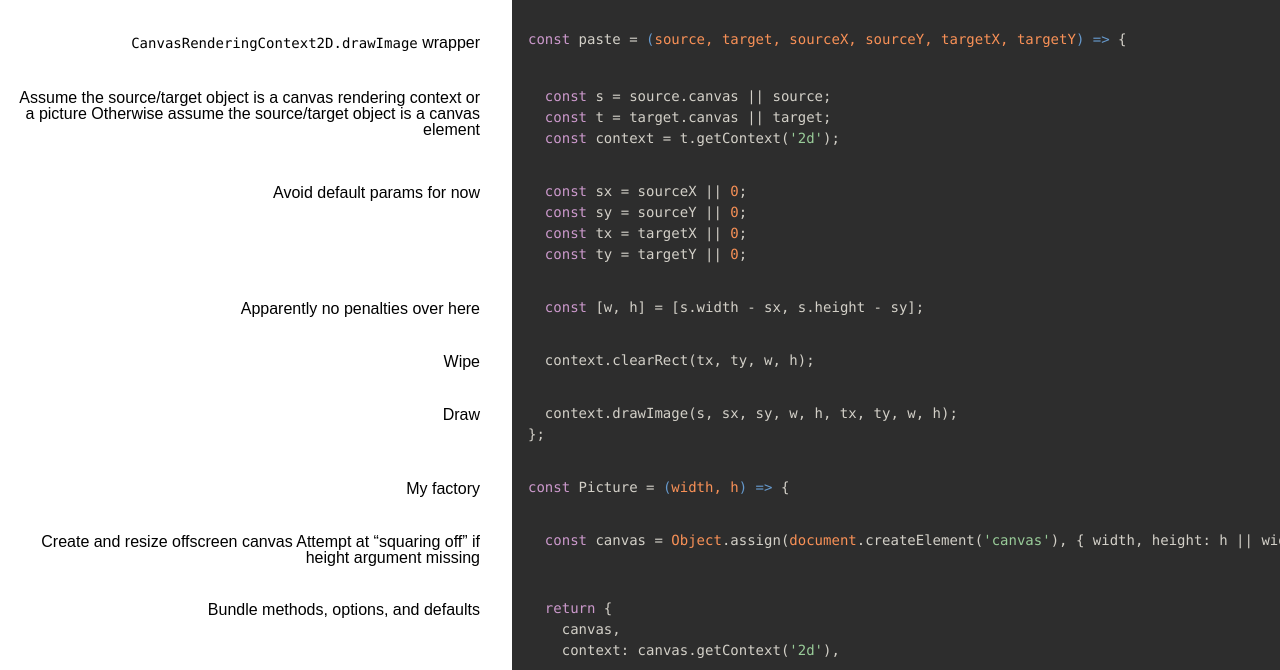
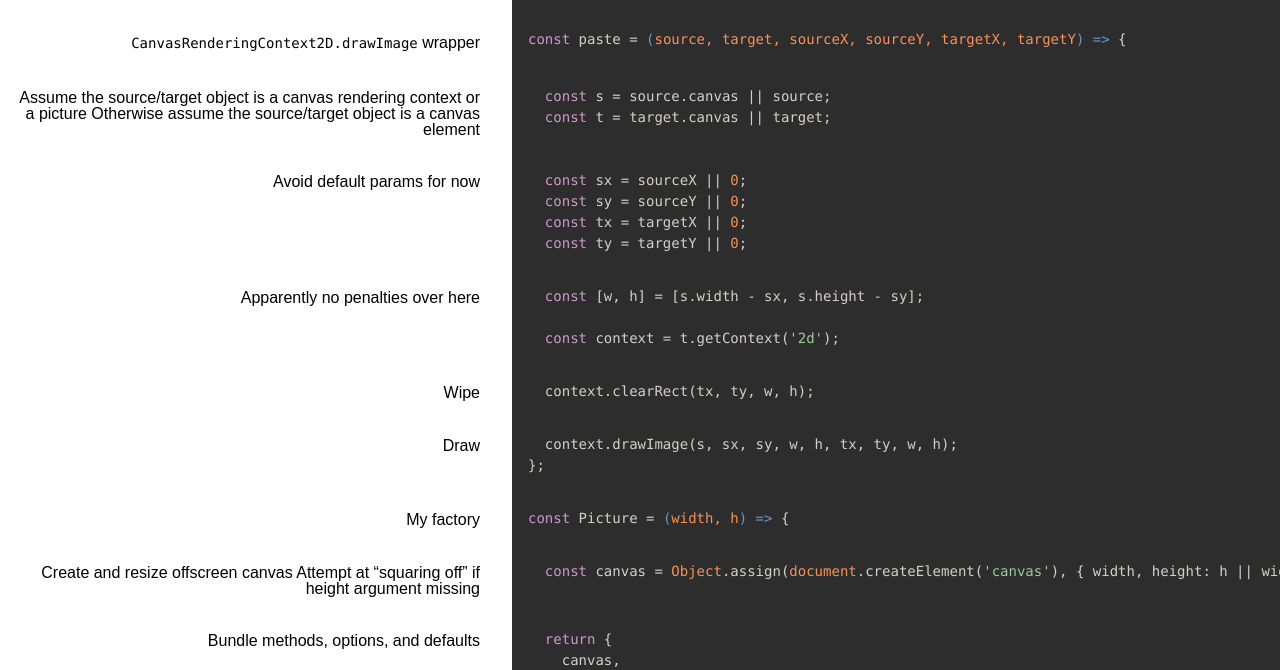
Before and after one commit to thewhodidthis/picture, a website: page docs/index.html in a window 1280 px wide. Shown: the part 71-741 px from the top of the page. Drawn offline with Linux system fonts and the light colour scheme.

Commit message:
Cleanup all around the place

```diff
--- a/docs/index.html
+++ b/docs/index.html
@@ -63,8 +63,7 @@ Otherwise assume the source/target object is a canvas element</p>
 
 
           <div class="content"><div class='highlight'><pre>  <span class="hljs-keyword">const</span> s = source.canvas || source;
-  <span class="hljs-keyword">const</span> t = target.canvas || target;
-  <span class="hljs-keyword">const</span> context = t.getContext(<span class="hljs-string">'2d'</span>);</pre></div></div>
+  <span class="hljs-keyword">const</span> t = target.canvas || target;</pre></div></div>
 
         </li>
 
@@ -99,7 +98,9 @@ Otherwise assume the source/target object is a canvas element</p>
           </div>
 
 
-          <div class="content"><div class='highlight'><pre>  <span class="hljs-keyword">const</span> [w, h] = [s.width - sx, s.height - sy];</pre></div></div>
+          <div class="content"><div class='highlight'><pre>  <span class="hljs-keyword">const</span> [w, h] = [s.width - sx, s.height - sy];
+
+  <span class="hljs-keyword">const</span> context = t.getContext(<span class="hljs-string">'2d'</span>);</pre></div></div>
 
         </li>
 
```
Also changed, not shown: index.js (+1 -1 lines), dist/picture.js, 2 other files.
